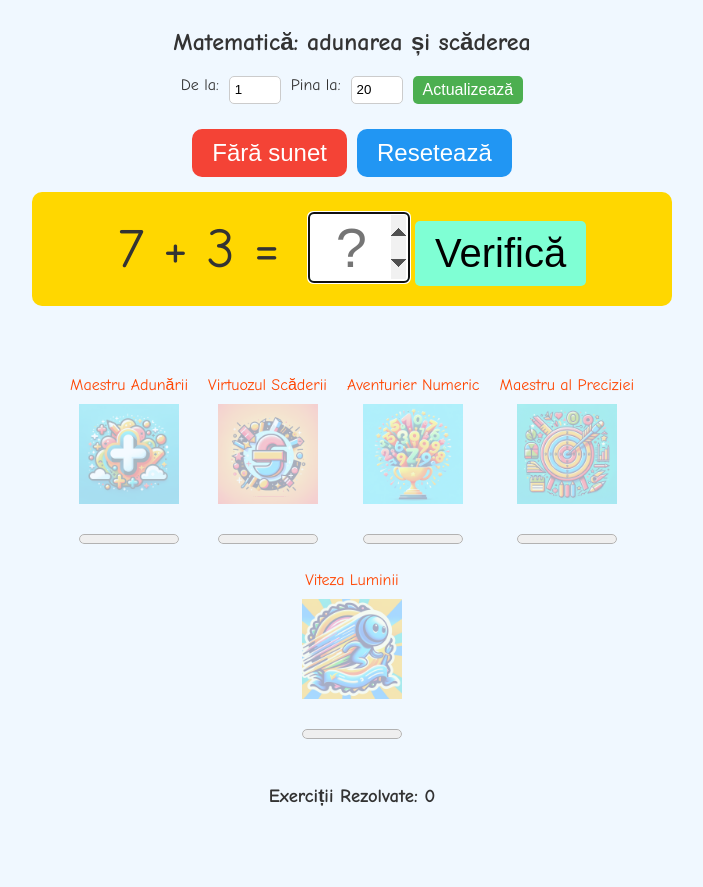
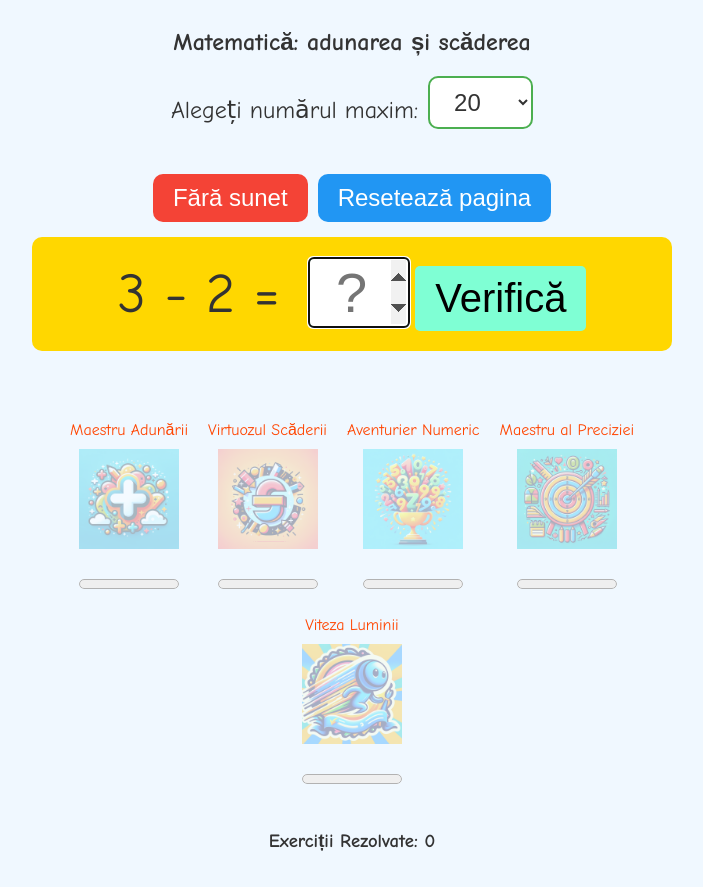
Before and after one commit to alexandruvrabie/school, a plain HTML site: page math/index.html in a window 1280 px wide. Shown: the whole page, without its empty margins (288-991 px from the left). Drawn offline with Linux system fonts and the light colour scheme.

Commit message:
Set default options for max number.

```diff
--- a/math/index.html
+++ b/math/index.html
@@ -29,15 +29,18 @@
 <div class="container">
     <h2>Matematică: adunarea și scăderea</h2>
     <div id="rangeSettings">
-        <label for="minNumberInput">De la:</label>
-        <input type="number" id="minNumberInput" value="1">
-        <label for="maxNumberInput">Pina la:</label>
-        <input type="number" id="maxNumberInput" value="20">
-        <button onclick="updateRange()">Actualizează</button>
+        <label for="maxNumberSelect">Alegeți numărul maxim:</label>
+        <select id="maxNumberSelect">
+            <option value="5">5</option>
+            <option value="10">10</option>
+            <option value="20">20</option>
+            <option value="50">50</option>
+            <option value="100">100</option>
+        </select>
     </div>
     <div id="controlsContainer">
         <button id="soundToggleButton" class="soundButton soundOff">Fără sunet</button>
-        <button id="resetButton" class="resetButton">Resetează</button>
+        <button id="resetButton" class="resetButton">Resetează pagina</button>
     </div>
     <div id="exerciseContainer">
         <span id="exercise"></span>
--- a/math/js/script.js
+++ b/math/js/script.js
@@ -22,21 +22,22 @@ let minNumber = 1;
 let maxNumber = 20;
 
 function generateExercise() {
-    let num1 = Math.floor(Math.random() * (maxNumber - minNumber + 1)) + minNumber;
-    let num2 = Math.floor(Math.random() * (maxNumber - minNumber + 1)) + minNumber;
-    let exerciseType = Math.random() > 0.5 ? "addition" : "subtraction";
-    if (exerciseType === "subtraction") {
-        if (num1 < num2) {
-            [num1, num2] = [num2, num1]; // Asigură că num1 este mereu mai mare sau egal cu num2
-        }
-        correctAnswer = num1 - num2;
-    } else {
-        correctAnswer = num1 + num2;
-        if (correctAnswer > maxNumber) { // Regenerare numere dacă suma depășește maxNumber
-            generateExercise();
-            return;
-        }
+    let num1, num2, exerciseType;
+    exerciseType = Math.random() > 0.5 ? "addition" : "subtraction";
+
+    if (exerciseType === "addition") {
+        // Pentru adunare, asigură că num1 este între 1 și maxNumber - 1
+        num1 = Math.floor(Math.random() * (maxNumber - 1)) + 1;
+        // Asigură că suma num1 și num2 nu va depăși maxNumber
+        let maxForNum2 = maxNumber - num1; // Calculează valoarea maximă permisă pentru num2 bazată pe num1
+        num2 = Math.floor(Math.random() * (maxForNum2)) + 1;
+    } else { // subtraction
+        // Pentru scădere, este acceptabil ca num1 să fie maxNumber, deoarece nu există riscul de a depăși maxNumber prin scădere
+        num1 = Math.floor(Math.random() * maxNumber) + 1;
+        num2 = Math.floor(Math.random() * num1) + 1; // Alege al doilea număr astfel încât să nu fie mai mare decât primul număr
     }
+
+    correctAnswer = exerciseType === "addition" ? num1 + num2 : num1 - num2;
     document.getElementById("exercise").innerHTML = `${num1} ${exerciseType === "addition" ? "+" : "-"} ${num2} = `;
     document.getElementById("answer").value = '';
     document.getElementById("answer").classList.remove("incorrect");
@@ -47,12 +48,11 @@ function generateExercise() {
 
 function updateRange() {
     // Actualizează valorile minime și maxime bazate pe inputul utilizatorului
-    minNumber = parseInt(document.getElementById('minNumberInput').value, 10) || minNumber;
-    maxNumber = parseInt(document.getElementById('maxNumberInput').value, 10) || maxNumber;
+    maxNumber = parseInt(document.getElementById('maxNumberSelect').value, 10) || maxNumber;
+
 
     // Resetează localStorage și salvează doar valorile min și max
     localStorage.clear();
-    localStorage.setItem('minNumber', minNumber);
     localStorage.setItem('maxNumber', maxNumber);
     localStorage.setItem('soundEnabled', soundEnabled);
 
@@ -61,8 +61,7 @@ function updateRange() {
 }
 
 // Adăugați listeneri pentru inputuri pentru a actualiza intervalul la schimbare
-document.getElementById('minNumberInput').addEventListener('change', updateRange);
-document.getElementById('maxNumberInput').addEventListener('change', updateRange);
+document.getElementById('maxNumberSelect').addEventListener('change', updateRange);
 
 function checkAnswer() {
     const userAnswer = parseInt(document.getElementById("answer").value, 10);
@@ -324,20 +323,16 @@ function saveToLocalStorage() {
         exercisesSolvedInChallenge,
         bonusStatus,
         exercisesHistory,
-        minNumber,
         maxNumber
     };
     localStorage.setItem('mathAppData', JSON.stringify(appData));
 }
 
 function loadFromLocalStorage() {
-    const savedMinNumber = localStorage.getItem('minNumber');
     const savedMaxNumber = localStorage.getItem('maxNumber');
-    if (savedMinNumber !== null) minNumber = parseInt(savedMinNumber, 10);
     if (savedMaxNumber !== null) maxNumber = parseInt(savedMaxNumber, 10);
 
-    document.getElementById('minNumberInput').value = minNumber;
-    document.getElementById('maxNumberInput').value = maxNumber;
+    document.getElementById('maxNumberSelect').value = maxNumber;
 
     soundEnabled = localStorage.getItem('soundEnabled') === 'true';
     document.getElementById('soundToggleButton').setAttribute('data-enabled', soundEnabled.toString());
--- a/math/styles/style.css
+++ b/math/styles/style.css
@@ -229,3 +229,33 @@ button:hover {
 .glowEffect {
     animation: glowAnimation 1s ease-in-out infinite; /* Animatie mai rapidă și repetitivă */
 }
+
+/* Stilizare suplimentară pentru label și select, adaptată la CSS-ul existent */
+label {
+    font-size: 1.5rem; /* Ajustează dimensiunea fontului pentru o mai bună vizibilitate */
+    color: #333; /* Menține culoarea textului coerență cu restul aplicației */
+    margin: 20px 0 10px; /* Spațiu suplimentar deasupra și dedesubtul etichetei */
+    font-family: 'Comic Sans MS', cursive, sans-serif; /* Menține fontul prietenos pentru copii */
+}
+
+select#maxNumberSelect {
+    font-size: 1.5rem; /* Mărește dimensiunea fontului pentru ușurință în selectare */
+    color: #333; /* Culoare text coerență cu schema de culori */
+    padding: 10px 20px; /* Padding generos pentru ușurință în manipulare */
+    border-radius: 10px; /* Margini rotunjite pentru un aspect mai prietenos */
+    border: 2px solid #4CAF50; /* Bordură colorată pentru a se potrivi cu butoanele */
+    background-color: #FFF; /* Fundal deschis pentru contrast bun */
+    cursor: pointer; /* Indică faptul că elementul este interactiv */
+    margin-bottom: 20px; /* Spațiu dedesubt pentru separare de elementele următoare */
+    outline-color: #FFD700; /* Culoare de accent pentru focus, pentru o mai bună vizibilitate */
+}
+
+select#maxNumberSelect:hover {
+    background-color: #F0F8FF; /* Schimbă ușor culoarea de fundal la hover */
+    border-color: #76EEC6; /* Schimbă culoarea bordurii la hover */
+}
+
+select#maxNumberSelect:focus {
+    border-color: #FFD700; /* Culoarea bordurii la focus */
+    box-shadow: 0 0 0 2px #FFD700; /* Adaugă o umbră pentru a evidenția focusul */
+}
```
